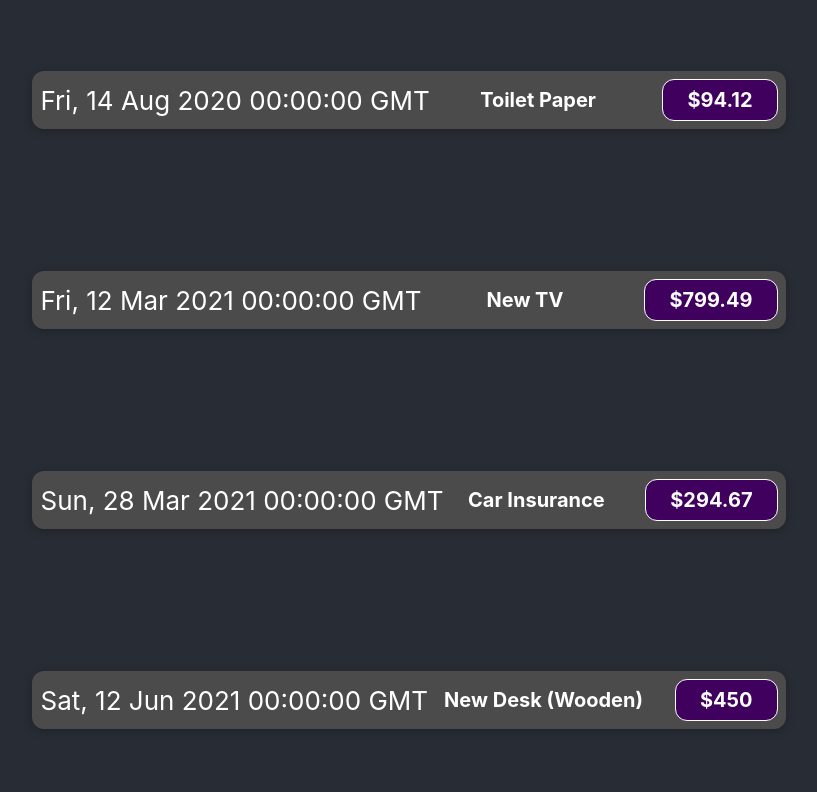
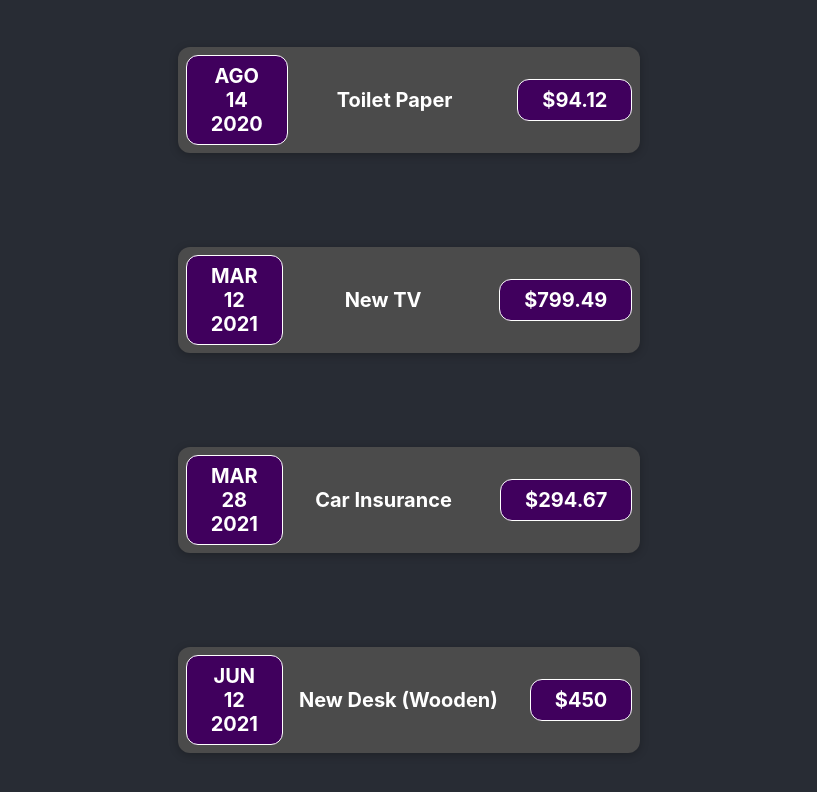
Before and after one commit to hathus/complete-react-app, a React (Create React App) app: page / in a window 1280 px wide. Shown: the top 792 px of the page, without its empty margins (231-1048 px from the left). Built offline with nearby package versions, Linux system fonts and the light colour scheme.

Commit message:
format the date

```diff
--- a/src/components/ExpenseItem.js
+++ b/src/components/ExpenseItem.js
@@ -1,9 +1,16 @@
 import './ExpenseItem.css'
 
 function ExpenseItem(props) {
+  const month = props.date.toLocaleString('es-MX', { month: 'short'}).toUpperCase();
+  const day = props.date.toLocaleString('es-MX', { day: '2-digit' });
+  const year = props.date.getFullYear();
   return (
     <div className='expense-item'>
-      <div>{props.date.toUTCString()}</div>
+      <div className='expense-item__price'>
+        <div>{month}</div>
+        <div>{day}</div>
+        <div>{year}</div>
+      </div>
       <div className='expense-item__description'>
         <h2>{props.title}</h2>
         <div className='expense-item__price'>${props.amount}</div>
```
